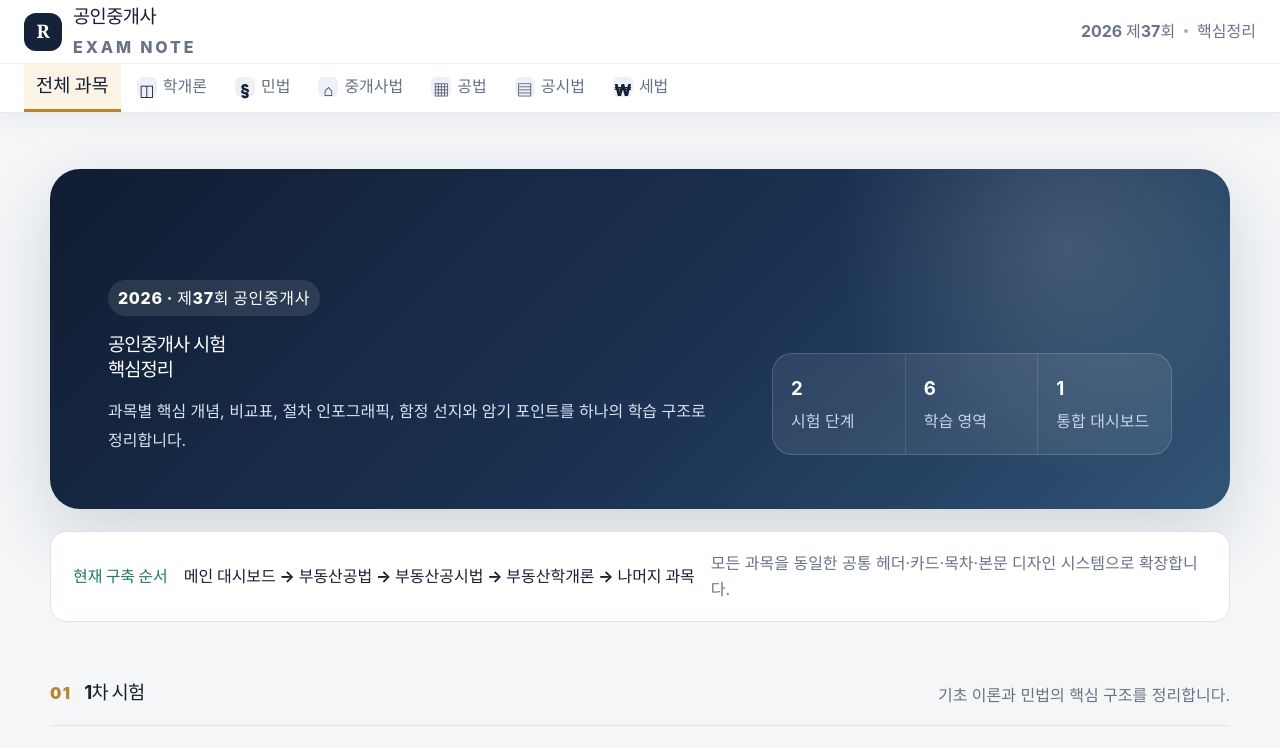
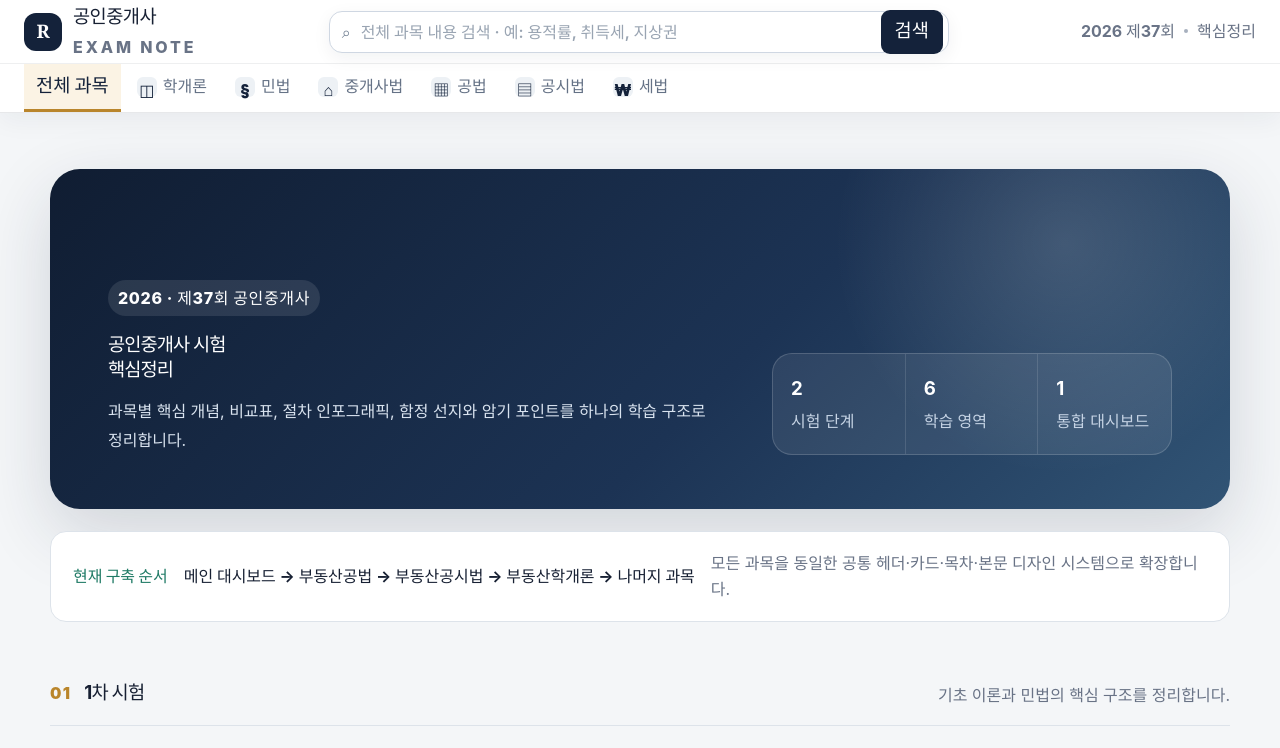
Before and after one commit to parkminhyun0/realtor-exam, a React (Vite) app: page / in a window 1280 px wide. Shown: the top 748 px of the page. Built offline with nearby package versions, Linux system fonts and the light colour scheme.

Commit message:
feat: add global content search to fixed header

```diff
--- a/src/App.jsx
+++ b/src/App.jsx
@@ -1,10 +1,12 @@
 import { useEffect, useMemo, useState } from 'react'
 import { allSubjects, subjectGroups } from './data/subjects'
+import GlobalSearch from './GlobalSearch'
 import PublicLawPage from './PublicLawPage'
 import RealEstateTheoryPage from './RealEstateTheoryPage'
 import RegistrationLawPage from './RegistrationLawPage'
 import './public-law.css'
 import './scroll-top.css'
+import './global-search.css'
 
 function getRoute() {
   return window.location.hash.replace(/^#\/?/, '') || ''
@@ -158,6 +160,7 @@ export default function App() {
             <span className="brand__mark">R</span>
             <span><strong>공인중개사</strong><small>EXAM NOTE</small></span>
           </button>
+          <GlobalSearch onNavigate={navigate} />
           <div className="topbar__meta">
             <span>2026 제37회</span>
             <span className="topbar__dot" aria-hidden="true" />
```
